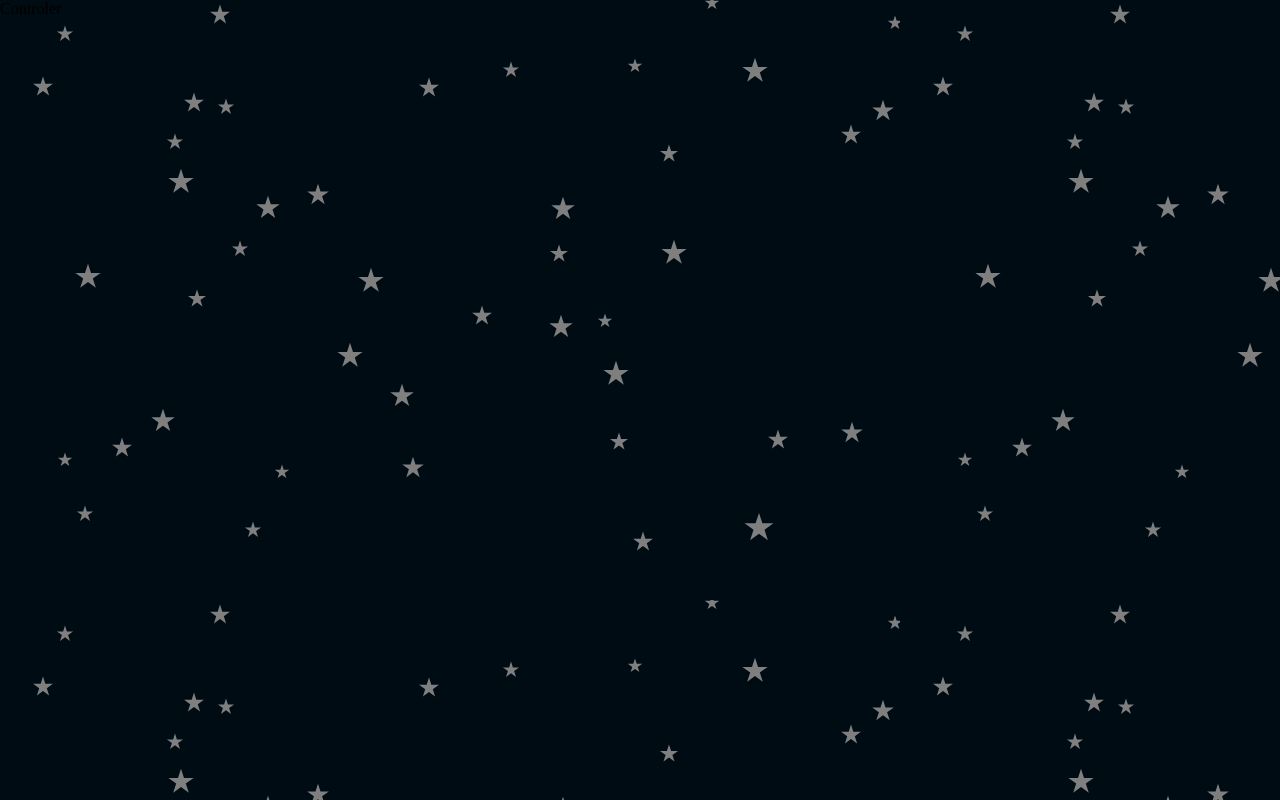
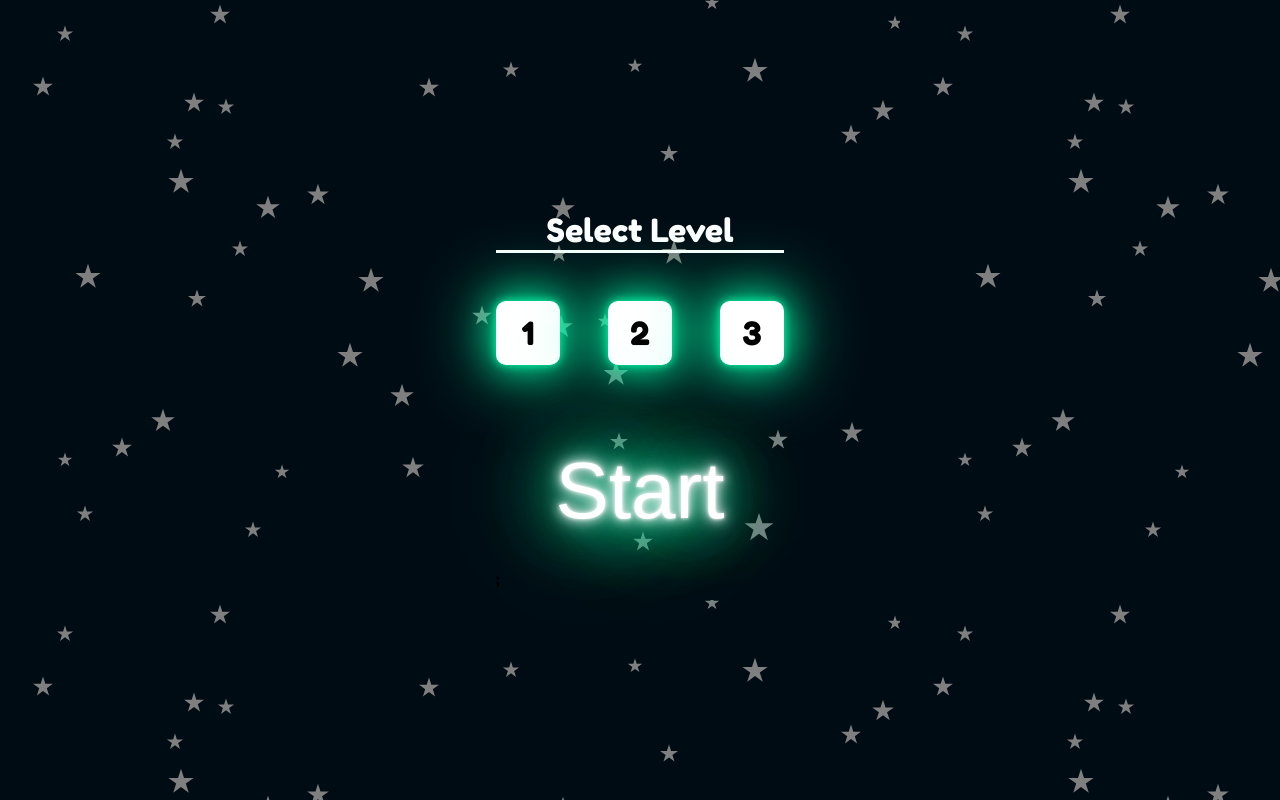
Before and after one commit to GrzegorzBanaszak/caught-ball, a React (Create React App) app: page / in a window 1280 px wide. Built offline with nearby package versions, Linux system fonts and the light colour scheme; a web font is replaced by a local one.

Commit message:
Create level select style

```diff
--- a/src/components/Control.tsx
+++ b/src/components/Control.tsx
@@ -1,11 +1,51 @@
-import React from 'react'
-import { GameStateEnum } from '../interfaces/GameStatEnum';
-import styled, { keyframes } from 'styled-components'
+import React from "react";
+import { GameStateEnum } from "../interfaces/GameStatEnum";
+import styled, { keyframes } from "styled-components";
 interface IControlProps {
-    gameState: string;
+    gameState: GameStateEnum;
     onClickStart: () => void;
     score: number;
 }
+
+const Container = styled.div`
+  font-family: "Fredoka One", cursive;
+  position: absolute;
+  z-index: 2;
+  top: 50%;
+  left: 50%;
+  transform: translate(-50%, -50%);
+  h4{
+      font-weight:400 ;
+      text-align:center ;
+      color:white;
+      font-size:2rem ;
+      border-bottom:3px solid white ;
+
+  }
+`;
+
+const LevelsList = styled.ul`
+    margin:3rem 0 ;
+    display: flex ;
+    justify-content:center ;
+    list-style-type:none ;
+    font-size:2rem ;
+    gap:3rem;
+    li{
+        width:4rem ;
+        height:4rem ;
+        display:flex ;
+        align-items:center ;
+        justify-content:center ;
+        background-color:white;
+        color:black;
+        border-radius:10px ;
+        border:2px solid #fff ;
+        box-shadow: 0 0 10px #0fa, 0 0 40px #0fa, 0 0 80px #0fa;
+        cursor: pointer;
+    }
+`
+
 const StarButtonKeyfram = keyframes`
 100% {
     /* Larger blur radius */
@@ -31,44 +71,54 @@ const StarButtonKeyfram = keyframes`
       0 0 70px #0fa,
       0 0 80px #0fa;
   }
-`
+`;
 
 const StartButton = styled.button`
-font-family: 'Fredoka One', cursive;
-  position:absolute ;
-  z-index:2;
-  top: 50%;
-  left: 50%;
-  transform:translate(-50%,-50%) ;
-  color:white;
-  padding:2rem ;
-  outline:none ;
-  border:none ;
-  font-size:5rem ;
-  background-color:transparent;
+  color: white;
+  display:block ;
+  margin:0 auto ;
+  padding: 2rem;
+  outline: none;
+  border: none;
+  font-size: 5rem;
+  background-color: transparent;
   animation: ${StarButtonKeyfram} 2.5s infinite alternate;
-    cursor:pointer;
-`
+  cursor: pointer;
+`;
 
 const Result = styled.div`
-  position:absolute ;
-  z-index:2;
-  top: 50%;
-  left: 50%;
-  transform:translate(-50%,-50%) ;
-  color:white;
-  font-size:5rem ;
-`
-const Control: React.FC<IControlProps> = ({ gameState, onClickStart, score }): JSX.Element => {
+  color: white;
+  font-size: 5rem;
+`;
+const Control: React.FC<IControlProps> = ({
+    gameState,
+    onClickStart,
+    score,
+}): JSX.Element => {
     if (gameState === GameStateEnum.Start) {
-        <StartButton onClick={onClickStart}>Start</StartButton>
+        return (
+            <Container>
+                <h4>Select Level</h4>
+                <LevelsList>
+                    <li>1</li>
+                    <li>2</li>
+                    <li>3</li>
+                </LevelsList>
+                <StartButton onClick={onClickStart}>Start</StartButton>;
+            </Container>
+        )
+
+
     }
     if (gameState === GameStateEnum.Result) {
-        <Result>You result is {score} pt </Result>
+        return (
+            <Container>
+                <Result>You result is {score} pt </Result>;
+            </Container>
+        )
+
     }
-    return (
-        <div>Controler</div>
-    )
-}
+    return <div>Controler</div>;
+};
 
-export default Control
+export default Control;
--- a/src/hooks/useGame.ts
+++ b/src/hooks/useGame.ts
@@ -9,7 +9,7 @@ type GameReturnType = {
   roundTime: number;
   score: number;
   isPlaing: boolean;
-  gameState: string;
+  gameState: GameStateEnum;
   onBallClick: (ballId: string, pointsToAdd: number) => void;
   onClickStart: () => void;
 };
@@ -19,7 +19,9 @@ const useGame = (): GameReturnType => {
   const [roundTime, setRoundTime] = useState<number>(0);
   const [score, setScore] = useState<number>(0);
   const [level, setLevel] = useState<number>(1);
-  const [gameState, setGameState] = useState<string>(GameStateEnum.Start);
+  const [gameState, setGameState] = useState<GameStateEnum>(
+    GameStateEnum.Start
+  );
   const [isPlaing, setIsPlaing] = useState(false);
 
   useEffect(() => {
```
